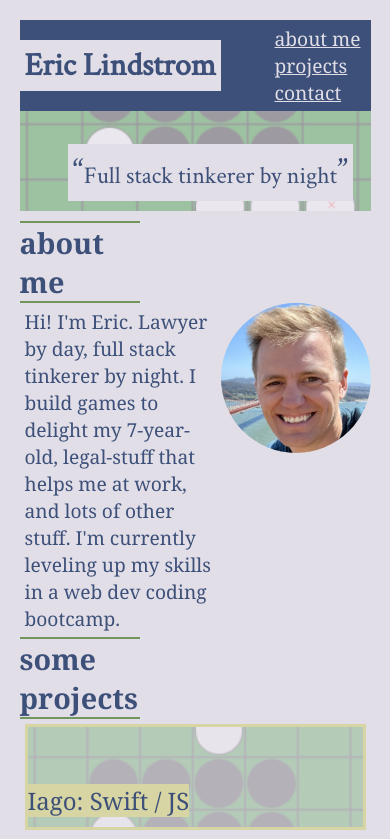
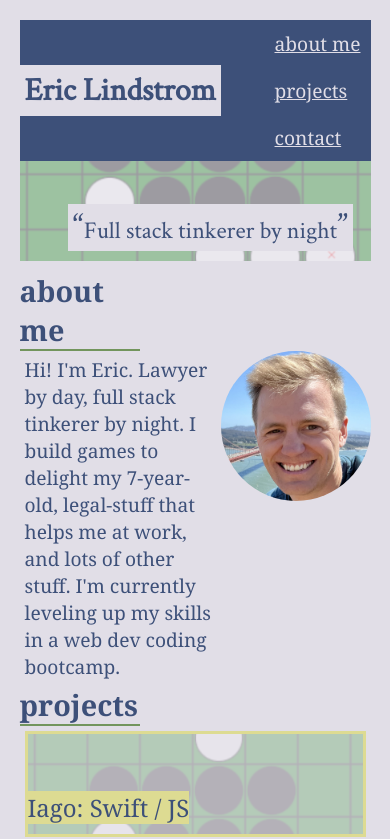
Before and after one commit to elindstr/bc-mod2-challenge, a plain HTML site: page index.html in a window 390 px wide. Shown: the top 839 px of the page. Drawn offline with Linux system fonts and the light colour scheme; a web font is replaced by a local one.

Commit message:
cleanup and styling

```diff
--- a/assets/css/modal.css
+++ b/assets/css/modal.css
@@ -9,7 +9,7 @@
     top: 0;
     width: 100%;
     height: 90%;
-    background-color: rgba(0,0,0,0.4); /* Black w/ opacity */
+    background-color: rgba(0,0,0,0.6);
     overflow-y: scroll;
 }
 .modalContent {
--- a/assets/css/style.css
+++ b/assets/css/style.css
@@ -1,4 +1,3 @@
-
 @font-face {
   font-family: 'Crimson';
   src: url(./Crimson_Text/CrimsonText-Regular.ttf);
@@ -12,13 +11,14 @@
   --max-body-width: 1200px;
   --max-section-width: 90%;
 
-  --yellow:#d7d5a3;
-  --hover-yellow:#e2df8b;
+  --yellow:#dddb92;
+  --hover-yellow:#e1dd80;
   --green: #72955d;
   --blue: #3d5079;
+  --blue-shadow: #394a6d;
   --white: #e1dee7;
 
-  --transformation-speed: .3s
+  --transformation-speed: .2s
 }
 * {
   margin: 0;
@@ -53,17 +53,22 @@ header h1 {
   background-color: var(--white);
   color: var(--blue);
 }
-nav li {
-  display: inline;
+nav {
+  float: right;
 }
 nav a {
   margin: 10px;
   color: var(--white);
   font-family: 'Vollkorn', 'Georgia', serif;
   font-size: 1.2em;
-
 }
-
+a {
+  font-weight: normal;
+  /*transition: font-weight .3s ease-in;*/
+}
+a:hover {
+  font-weight:900;
+}
 
 #subtitle-container {
   margin: 20px auto;
@@ -84,6 +89,8 @@ nav a {
 }
 #subtitle {
   padding: 5px;
+  padding-top: 0px;
+  padding-bottom: 0px;
   position: absolute;
   bottom: 10%;
   right: 5%;
@@ -95,7 +102,6 @@ nav a {
 #subtitle-quotes{
   font-size: 1.5em;
 }
-
 
 .row {
   display: table;
@@ -221,7 +227,6 @@ figcaption{
   font-size: 1.2em;
 }
 
-
 footer {
   margin: 20px auto;
   padding: 10px;
@@ -232,13 +237,15 @@ footer {
   text-align: right;
 }
 
+@media screen and (max-width: 650px) {
+  nav {
+    float: unset;
+    display: grid;
+  }
+}
 @media screen and (max-width: 590px) {
   header h1 {
     font-size: 2em;
-  }
-  nav ul {
-    display: flex;
-    flex-direction: column;
   }
   #subtitle {
     bottom: 10%;
@@ -257,6 +264,7 @@ footer {
     padding: unset;
   }
   aside {
+    border-top: unset;  /*I'm not sure why I need this, but I do.*/
     border-right: unset;
     border-bottom: 2px solid var(--green);
   }
@@ -269,7 +277,6 @@ footer {
   #contacts {
     display: flex;
     flex-direction: column;
-    height: 120px;
   }
   #contacts a {
     margin-left: 30px;
--- a/index.html
+++ b/index.html
@@ -13,10 +13,9 @@
   <header>
     <h1>Eric Lindstrom</h1>
     <nav>
-      <ul>
-        <li><a href="#aboutMeAnchor">about me</a></li>
-        <li><a href="#projectsAnchor">projects</a></li>
-        <li><a href="#contactAnchor">contact</a></li>
+        <a href="#aboutMeAnchor">about me</a>
+        <a href="#projectsAnchor">projects</a>
+        <a href="#contactAnchor">contact</a>
       </ul>
     </nav>
   </header>
@@ -42,7 +41,7 @@
 
     <!--Projects-->
     <article class="row" id="projectsAnchor">
-      <aside class="cell"><h2>some projects</h2></aside>
+      <aside class="cell"><h2>projects</h2></aside>
       <article id="projects" class="cell flex-container">
 
         <section id="iago" class="flex-item featured">
@@ -205,10 +204,10 @@
     <article class="row" id="contactAnchor">
       <aside class="cell"><h2>contact</h2></aside>
       <section id="contacts">
-        <p><a href="mailto:elindstr@gmail.com">Email</a></p>
-        <p><a href="https://github.com/elindstr">GitHub</a></p>
-        <p><a href="https://www.linkedin.com/in/eric-lindstrom-24439b27/">LinkedIn</a></p>
-        <p><a href="https://l2c2p.com/attorneys/eric-lindstrom">Eric the Lawyer</a></p>
+        <a href="mailto:elindstr@gmail.com">Email</a>
+        <a href="https://github.com/elindstr">GitHub</a>
+        <a href="https://www.linkedin.com/in/eric-lindstrom-24439b27/">LinkedIn</a>
+        <a href="https://l2c2p.com/attorneys/eric-lindstrom">Eric the Lawyer</a>
       </section>
     </article>
 
```
Also changed, not shown: 1 other file.
